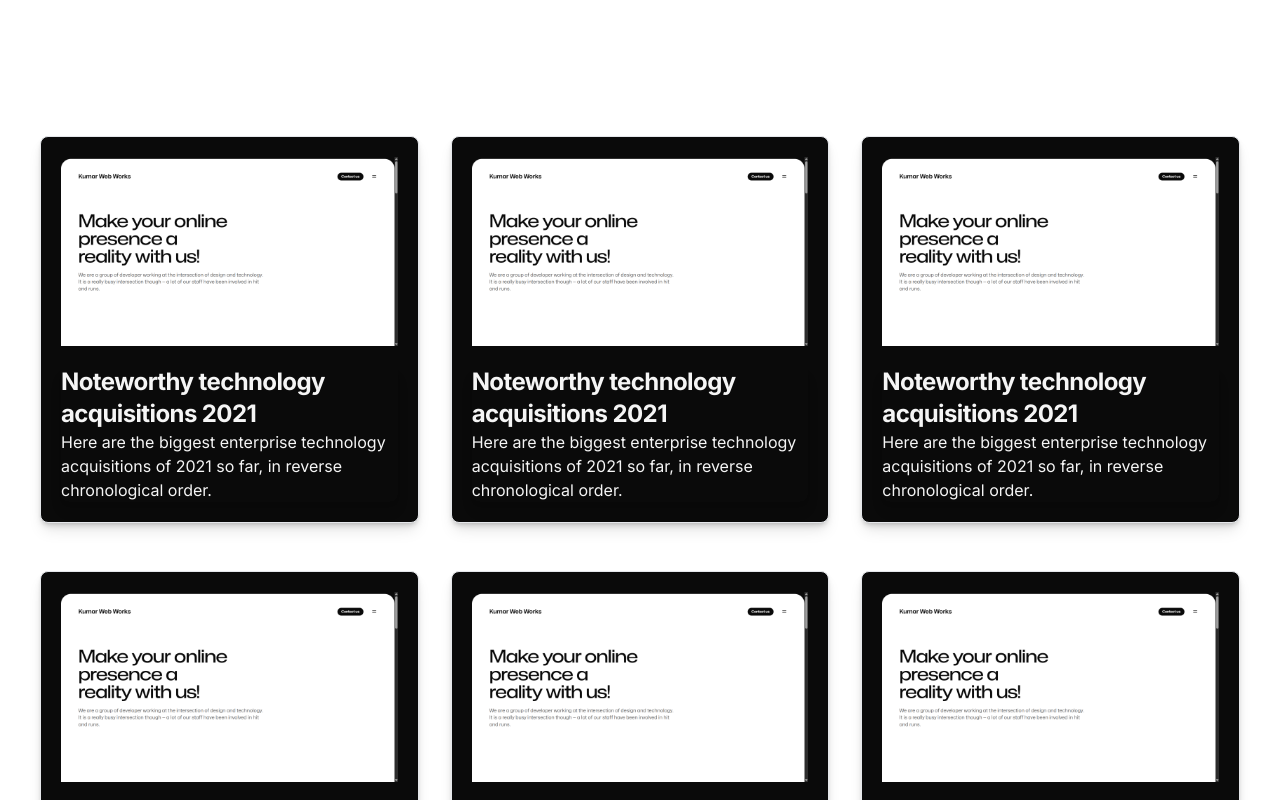
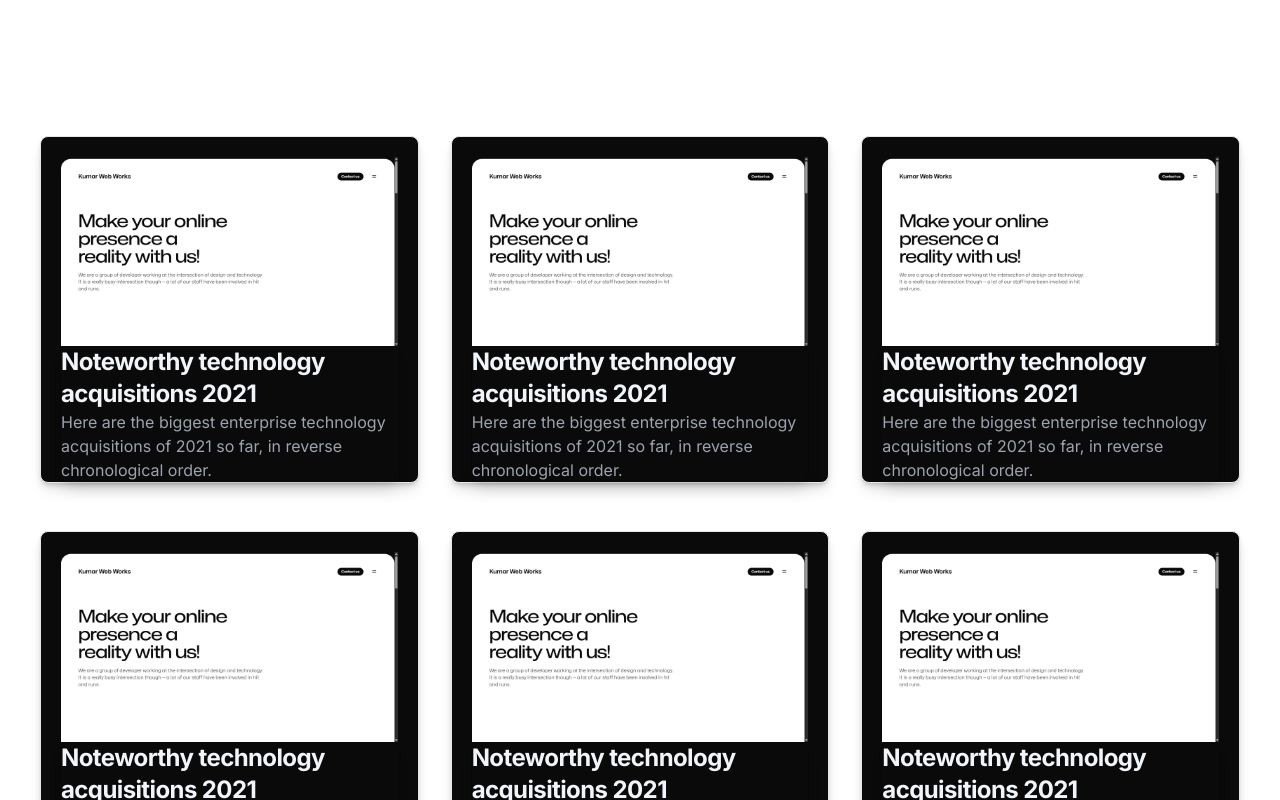
Before and after one commit to KumarWebWorks/KumarWebWorks-Agency, a Next.js app: page /blog in a window 1280 px wide. Shown: the part 480-1280 px from the top of the page. Built offline with nearby package versions, Linux system fonts and the light colour scheme.

Commit message:
blog card is created

```diff
--- a/src/components/BlogCard.jsx
+++ b/src/components/BlogCard.jsx
@@ -12,16 +12,16 @@ export default function BlogCard() {
   return (
    <div className="w-full max-w-sm mx-auto rounded-lg shadow-lg bg-white dark:bg-gray-800 ">
         <Card
-      className="max-w-sm bg-neutral-950 text-base antialiased p-5 "
+      className="max-w-sm bg-neutral-950 text-base antialiased pt-5 pl-5 pr-5 "
       renderImage={() => <Image width={500} height={500} src="/hero.jpg" alt="image 1" />}
     >
 
 <div className="">
   <div className="  rounded-lg shadow-lg">
-    <h5 className=" xl:mt-5 md:mt-3  sm:mt-1 xl:text-2xl  md:text-lg  sm:text-base font-bold tracking-tight  dark:text-white">
+    <h5 className="  xl:text-2xl  md:text-lg  sm:text-base font-bold tracking-tight  text-slate-100">
         Noteworthy technology acquisitions 2021
       </h5>
-      <p className="font-normal  dark:text-gray-400">
+      <p className="font-normal text-gray-400 ">
         Here are the biggest enterprise technology acquisitions of 2021 so far, in reverse chronological order.
       </p>
 
```
